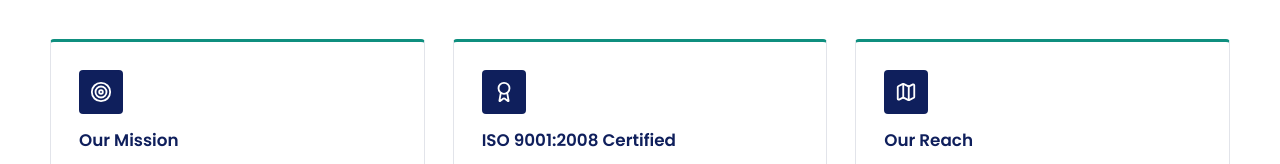
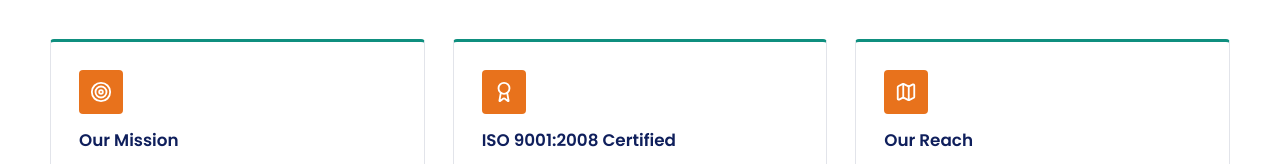
Before and after one commit to Kuldeep007Singh/kameriya-express-website, a React (Vite) app: page /about in a window 1280 px wide. Shown: the part 755-919 px from the top of the page. Built offline with nearby package versions, Linux system fonts and the light colour scheme; no server answers.

Commit message:
Change service icon background color to orange

```diff
--- a/src/index.css
+++ b/src/index.css
@@ -161,7 +161,7 @@ input:focus, select:focus, textarea:focus {
   width: 44px;
   height: 44px;
   border-radius: var(--radius);
-  background: var(--navy);
+  background: var(--orange);
   color: var(--white);
   display: flex;
   align-items: center;
```
